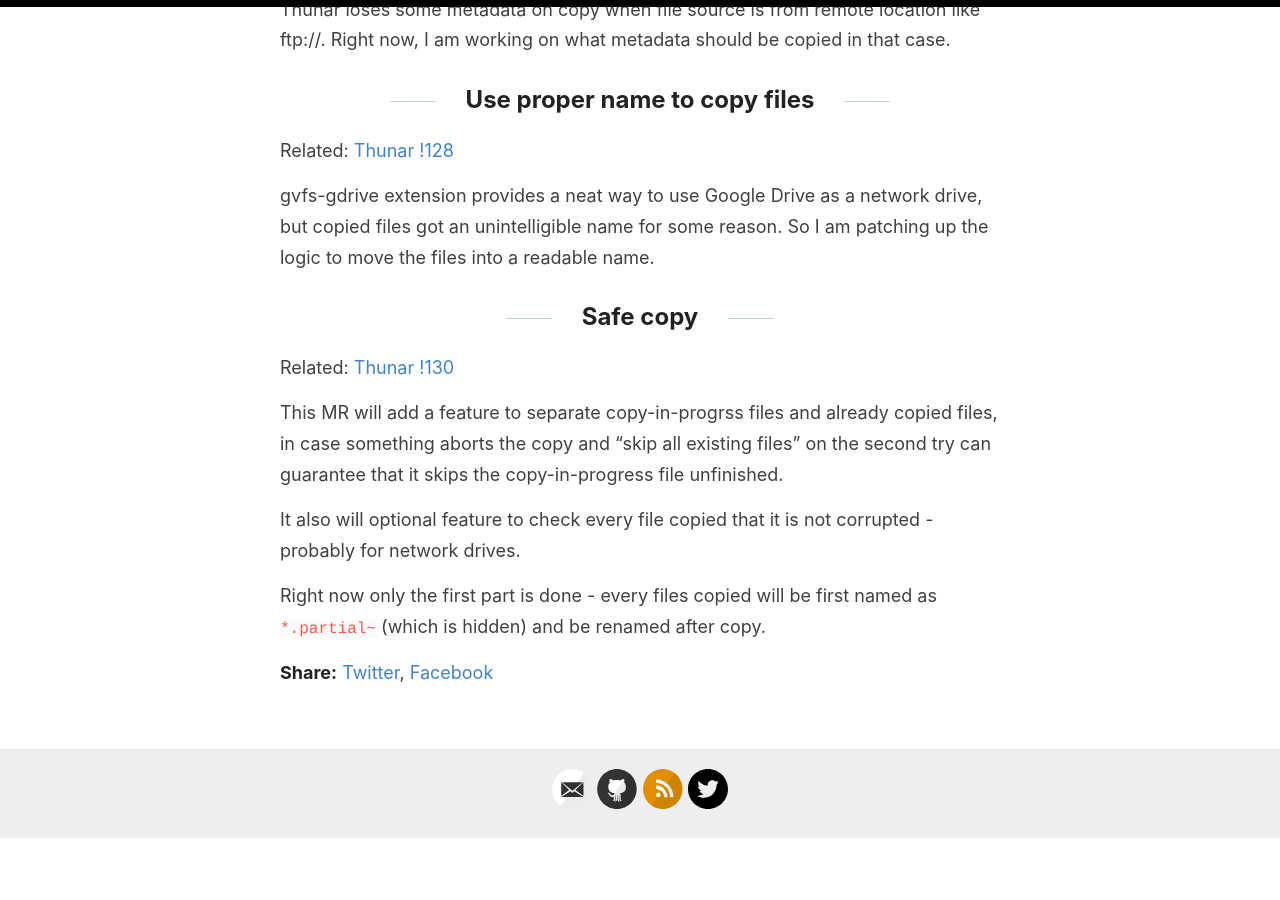
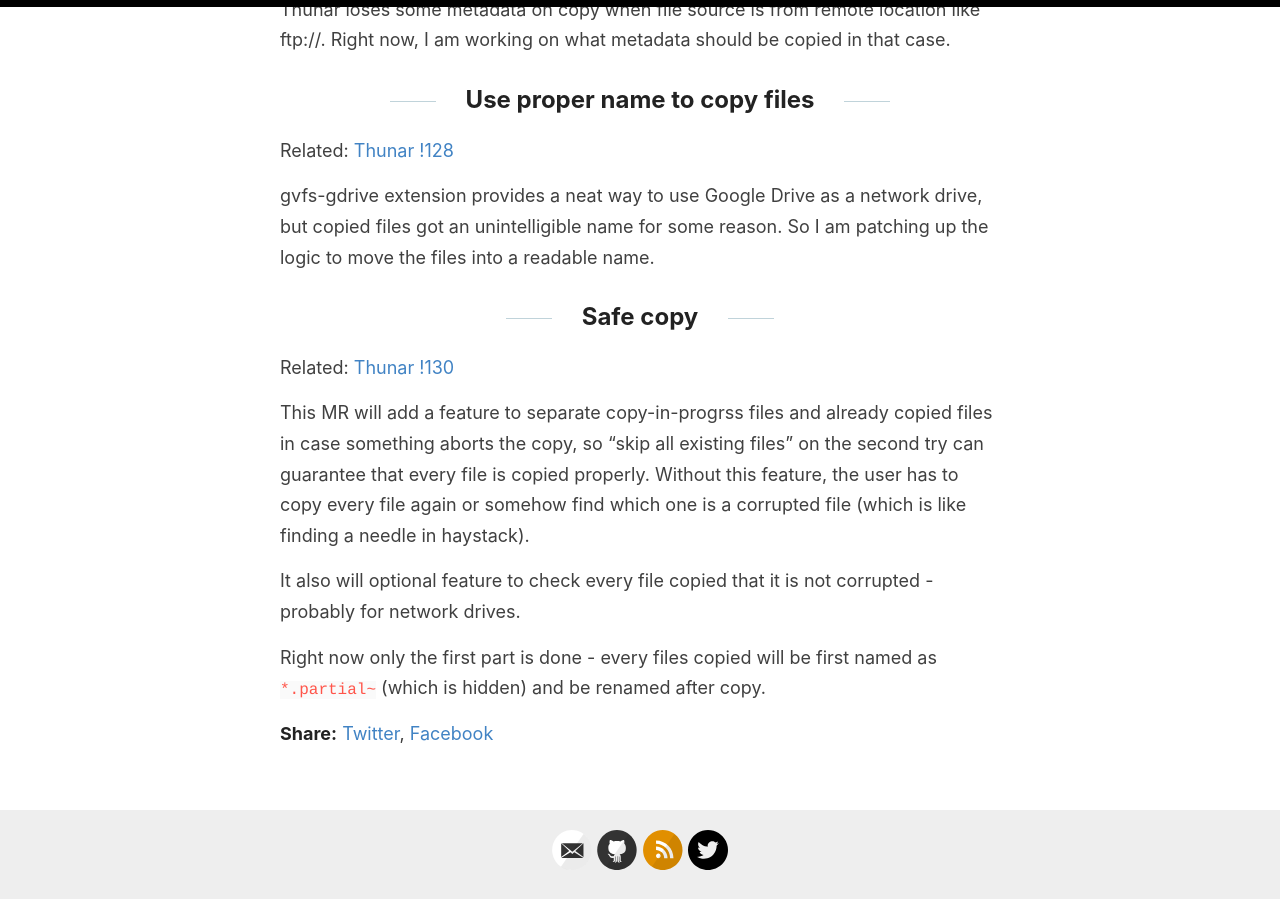
Before and after one commit to MShrimp4/MShrimp4.github.io, a Jekyll site: the page built from _posts/2021-07-04-GSOC-5th.md, in a window 1280 px wide and 900 px high, scrolled down 685 px. Built offline with Jekyll 4.4.1, drawn with Linux system fonts in a browser that asks for light colours; before the commit the page ends 1523 px from its top, so only the background shows below that.

Commit message:
5th - edit

```diff
--- a/_posts/2021-07-04-GSOC-5th.md
+++ b/_posts/2021-07-04-GSOC-5th.md
@@ -24,7 +24,7 @@ gvfs-gdrive extension provides a neat way to use Google Drive as a network drive
 ## Safe copy
 Related: [Thunar !130](https://gitlab.xfce.org/xfce/thunar/-/merge_requests/130)
 
-This MR will add a feature to separate copy-in-progrss files and already copied files, in case something aborts the copy and "skip all existing files" on the second try can guarantee that it skips the copy-in-progress file unfinished.
+This MR will add a feature to separate copy-in-progrss files and already copied files in case something aborts the copy, so "skip all existing files" on the second try can guarantee that every file is copied properly. Without this feature, the user has to copy every file again or somehow find which one is a corrupted file (which is like finding a needle in haystack).
 
 It also will optional feature to check every file copied that it is not corrupted - probably for network drives.
 
```
